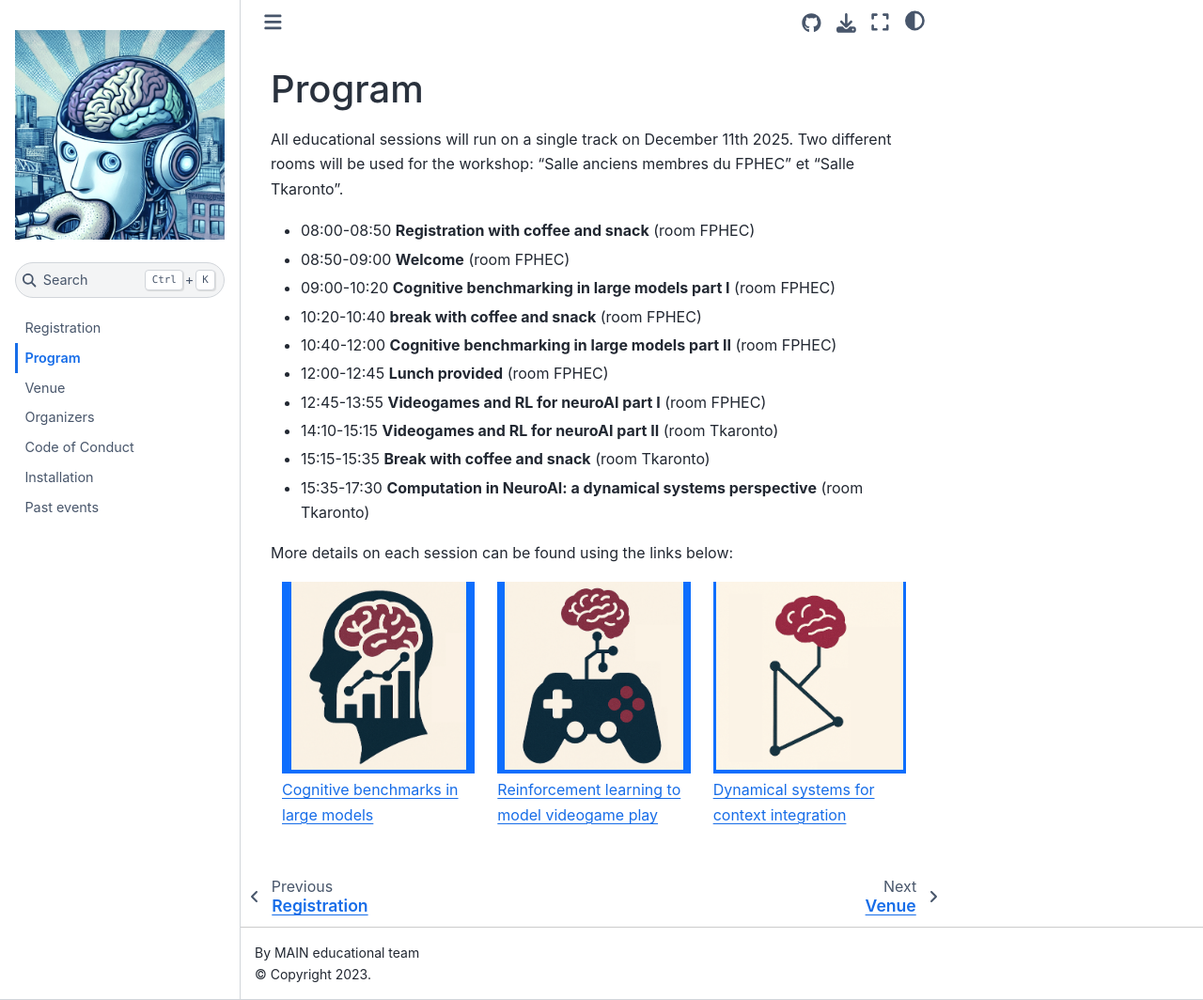
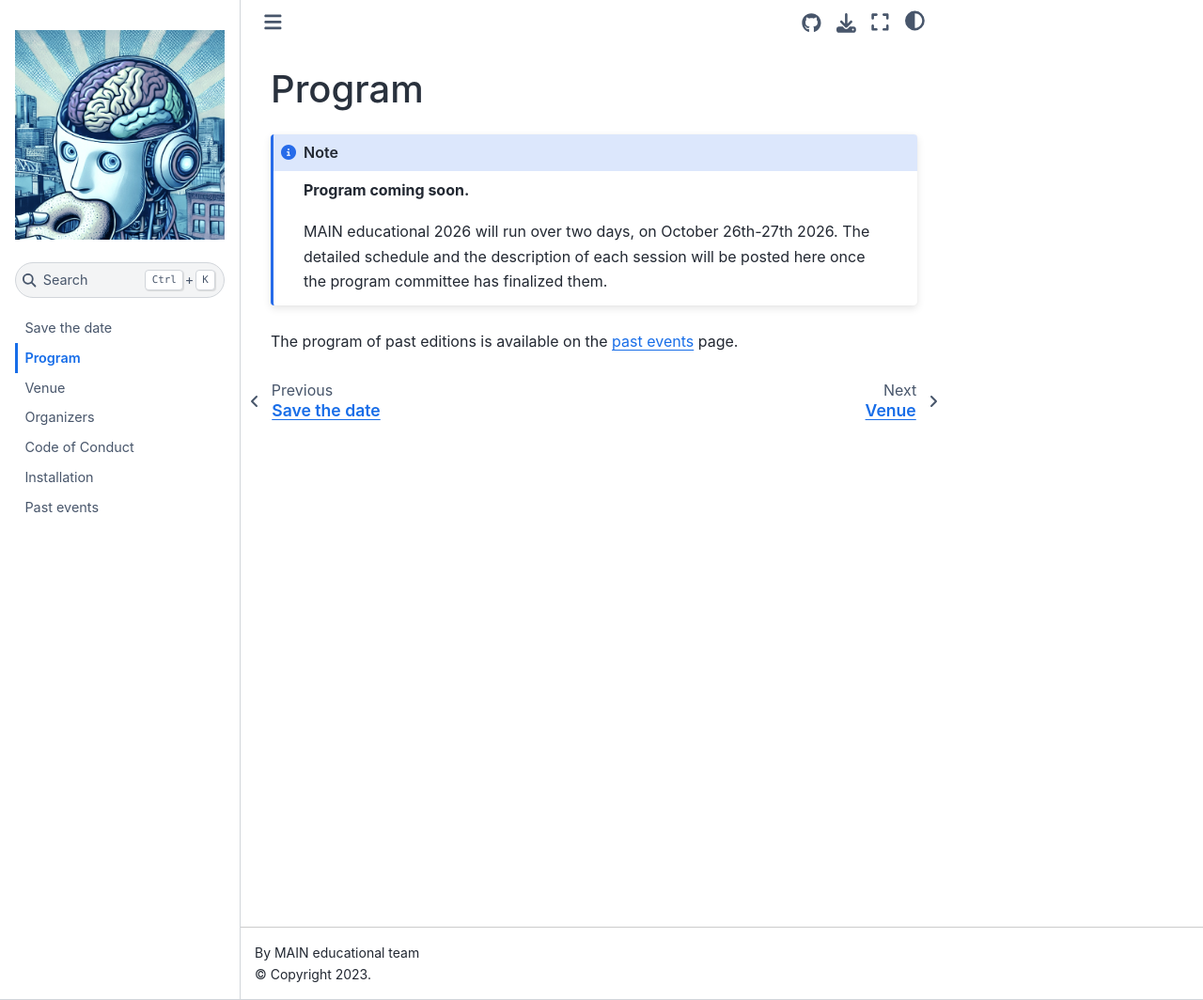
Before and after one commit to main-educational/main-educational.github.io, a Jupyter Book: the page built from content/program.md, in a window 1280 px wide and 1064 px high. Shown: the whole window at 94% size. Built offline with Jupyter Book 1.0.4 settings and Sphinx 7.4.7 and the Sphinx Book theme 1.1.4, drawn with Linux system fonts in a browser that asks for light colours; pages that are not in the unit, such as notebooks, are missing from menus.

Commit message:
Switch website to MAIN educational 2026.
Landing page is now a save-the-date for October 26th-27th 2026, with
"coming soon" placeholders for the program, the venue and the
installation instructions. The 2025 session pages are dropped from the
table of contents, and the 2025 edition is added to the past events.

Co-Authored-By: Claude Opus 5 <noreply@anthropic.com>

````diff
--- a/content/program.md
+++ b/content/program.md
@@ -1,48 +1,9 @@
 # Program
 
-All educational sessions will run on a single track on December 11th 2025. Two different rooms will be used for the workshop: "Salle anciens membres du FPHEC" et "Salle Tkaronto".
+:::{note}
+**Program coming soon.**
 
- * 08:00-08:50 **Registration with coffee and snack** (room FPHEC)
- * 08:50-09:00 **Welcome** (room FPHEC)
- * 09:00-10:20 **Cognitive benchmarking in large models part I** (room FPHEC)
- * 10:20-10:40 **break with coffee and snack** (room FPHEC)
- * 10:40-12:00 **Cognitive benchmarking in large models part II** (room FPHEC)
- * 12:00-12:45 **Lunch provided** (room FPHEC)
- * 12:45-13:55 **Videogames and RL for neuroAI part I** (room FPHEC)
- * 14:10-15:15 **Videogames and RL for neuroAI part II** (room Tkaronto)
- * 15:15-15:35 **Break with coffee and snack** (room Tkaronto)
- * 15:35-17:30 **Computation in NeuroAI: a dynamical systems perspective** (room Tkaronto)
-
-More details on each session can be found using the links below:
-
-::::{grid}
-
-:::{grid-item}
-```{image} images/logo_cognitive_benchmarks.png
-:alt: session_logo
-:class: bg-primary mb-1
-:height: 200px
-:align: center
-```
-[Cognitive benchmarks in large models](cognitive_benchmark_ai)
+MAIN educational 2026 will run over two days, on October 26th-27th 2026. The detailed schedule and the description of each session will be posted here once the program committee has finalized them.
 :::
 
-:::{grid-item}
-```{image} images/logo_videogame_ai.png
-:alt: session_logo
-:class: bg-primary mb-1
-:height: 200px
-:align: center
-```
-[Reinforcement learning to model videogame play](neuroai_videogames)
-:::
-
-:::{grid-item}
-```{image} images/logo_neuroai_dynamical_systems.png
-:alt: session_logo
-:class: bg-primary mb-1
-:height: 200px
-:align: center
-```
-[Dynamical systems for context integration](neuroai_dynamical_systems)
-:::
+The program of past editions is available on the [past events](past) page.
````
Also changed, not shown: content/installation.md (+6 -0 lines), content/intro.md (+6 -6 lines), content/past.md (+10 -0 lines), content/venue.md (+4 -8 lines), myst.yml (+2 -6 lines), content/images/fig_main2025.png (added).
